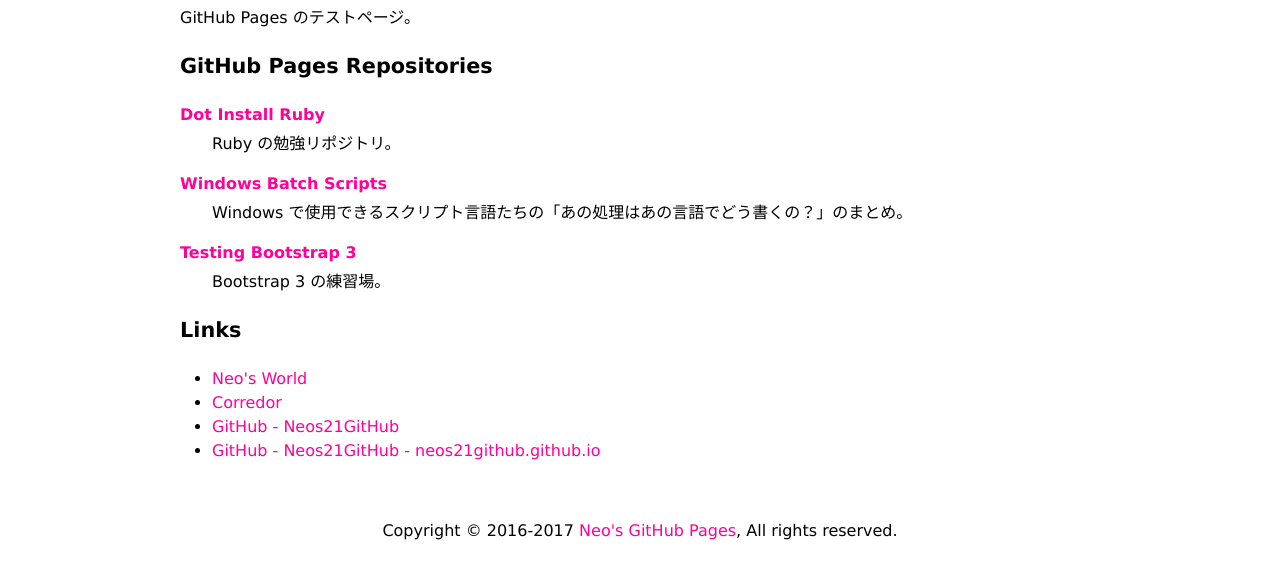
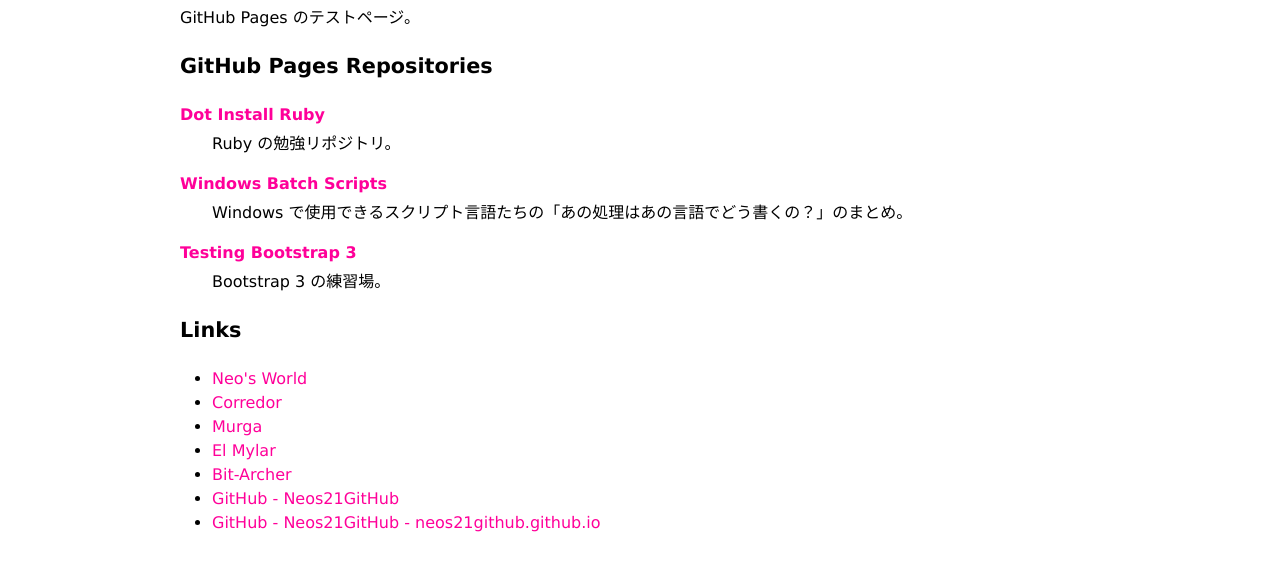
Before and after one commit to Neos21/neos21.github.io, a plain HTML site: page index.html in a window 1280 px wide. Shown: the part 294-882 px from the top of the page. Drawn offline with Linux system fonts and the light colour scheme.

Commit message:
リンクを追加

```diff
--- a/index.html
+++ b/index.html
@@ -41,6 +41,9 @@
           <ul>
             <li><a href="http://neo.s21.xrea.com/">Neo's World</a></li>
             <li><a href="http://neos21.hatenablog.com/">Corredor</a></li>
+            <li><a href="http://neos21.hatenablog.jp/">Murga</a></li>
+            <li><a href="http://neos21.hateblo.jp/">El Mylar</a></li>
+            <li><a href="http://bit-archer.hatenablog.com/">Bit-Archer</a></li>
             <li><a href="https://github.com/Neos21GitHub">GitHub - Neos21GitHub</a></li>
             <li><a href="https://github.com/Neos21GitHub/neos21github.github.io">GitHub - Neos21GitHub - neos21github.github.io</a></li>
           </ul>
```
